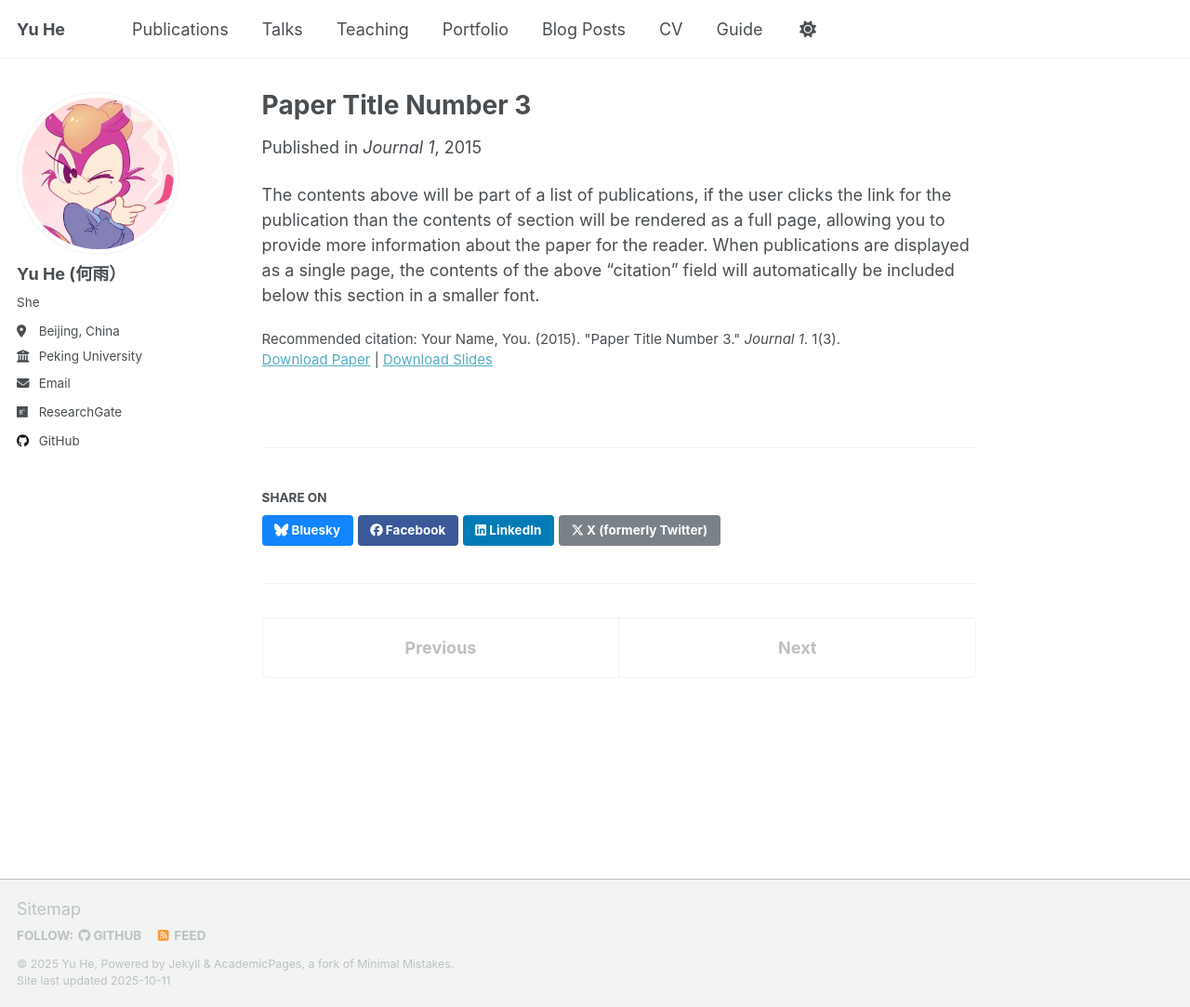
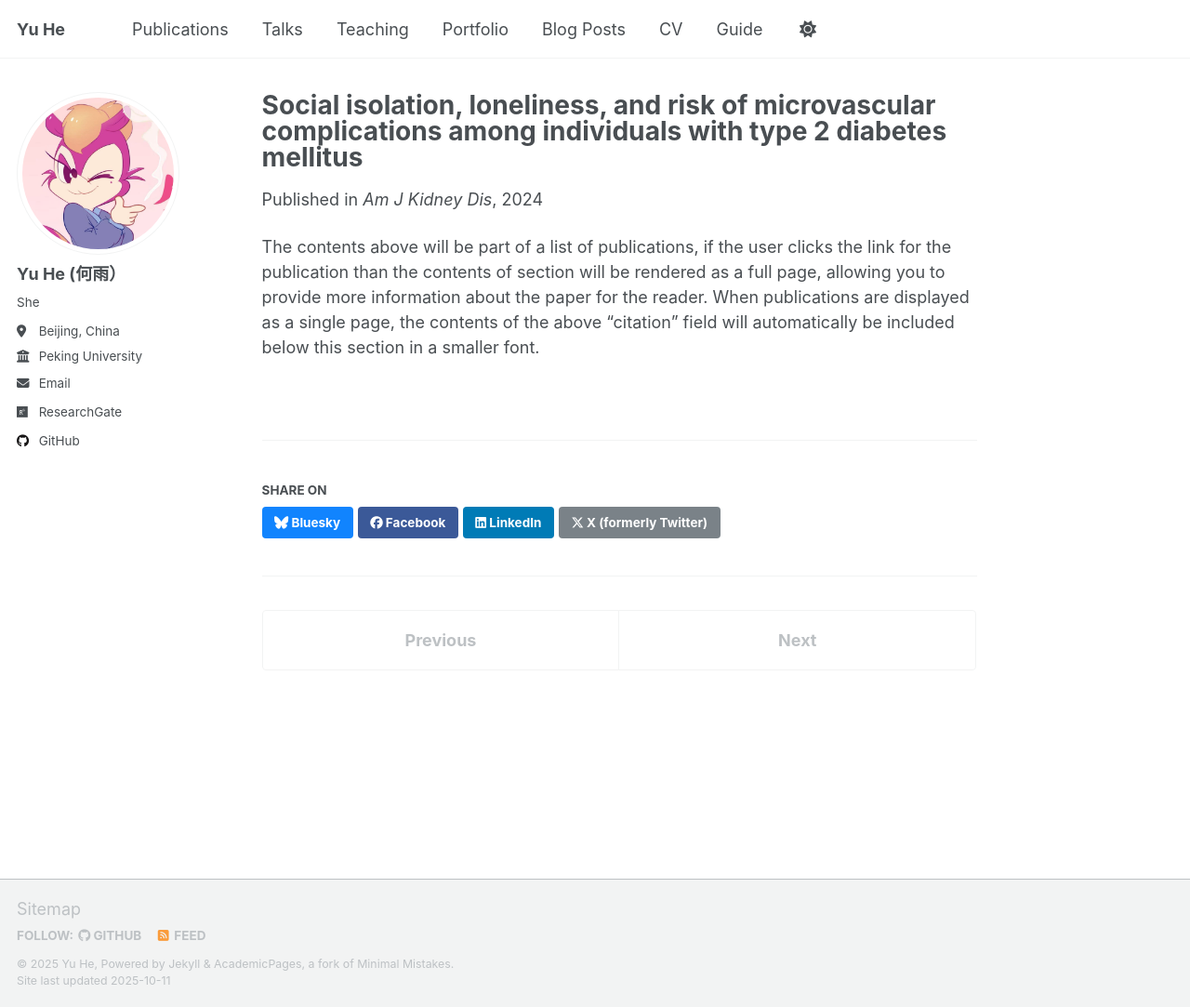
Before and after one commit to heyu35/heyu35.github.io, a Jekyll site: the page built from _publications/2015-10-01-paper-title-number-3.md, in a window 1280 px wide and 1083 px high. Shown: the whole window at 93% size. Built offline with Jekyll 4.4.1, drawn with Linux system fonts in a browser that asks for light colours; a script that is not in the unit is left out.

Commit message:
Update 2015-10-01-paper-title-number-3.md

```diff
--- a/_publications/2015-10-01-paper-title-number-3.md
+++ b/_publications/2015-10-01-paper-title-number-3.md
@@ -1,14 +1,12 @@
 ---
-title: "Paper Title Number 3"
+title: "Social isolation, loneliness, and risk of microvascular complications among individuals with type 2 diabetes mellitus"
 collection: publications
 category: manuscripts
 permalink: /publication/2015-10-01-paper-title-number-3
-excerpt: 'This paper is about the number 3. The number 4 is left for future work.'
-date: 2015-10-01
-venue: 'Journal 1'
-slidesurl: 'http://academicpages.github.io/files/slides3.pdf'
-paperurl: 'http://academicpages.github.io/files/paper3.pdf'
-citation: 'Your Name, You. (2015). &quot;Paper Title Number 3.&quot; <i>Journal 1</i>. 1(3).'
+excerpt: 'Social disconnection has been associated with poor cardiometabolic health. This study sought to investigate the associations of social isolation and loneliness with diabetic microvascular complications (DMCs) among individuals with type 2 diabetes mellitus (T2DM) and compare these associations versus those related to traditional risk factors.'
+date: 2024-11-01
+venue: 'Am J Kidney Dis'
+paperurl: 'https://pubmed.ncbi.nlm.nih.gov/38925507/'
 ---
 
 The contents above will be part of a list of publications, if the user clicks the link for the publication than the contents of section will be rendered as a full page, allowing you to provide more information about the paper for the reader. When publications are displayed as a single page, the contents of the above "citation" field will automatically be included below this section in a smaller font.
```
